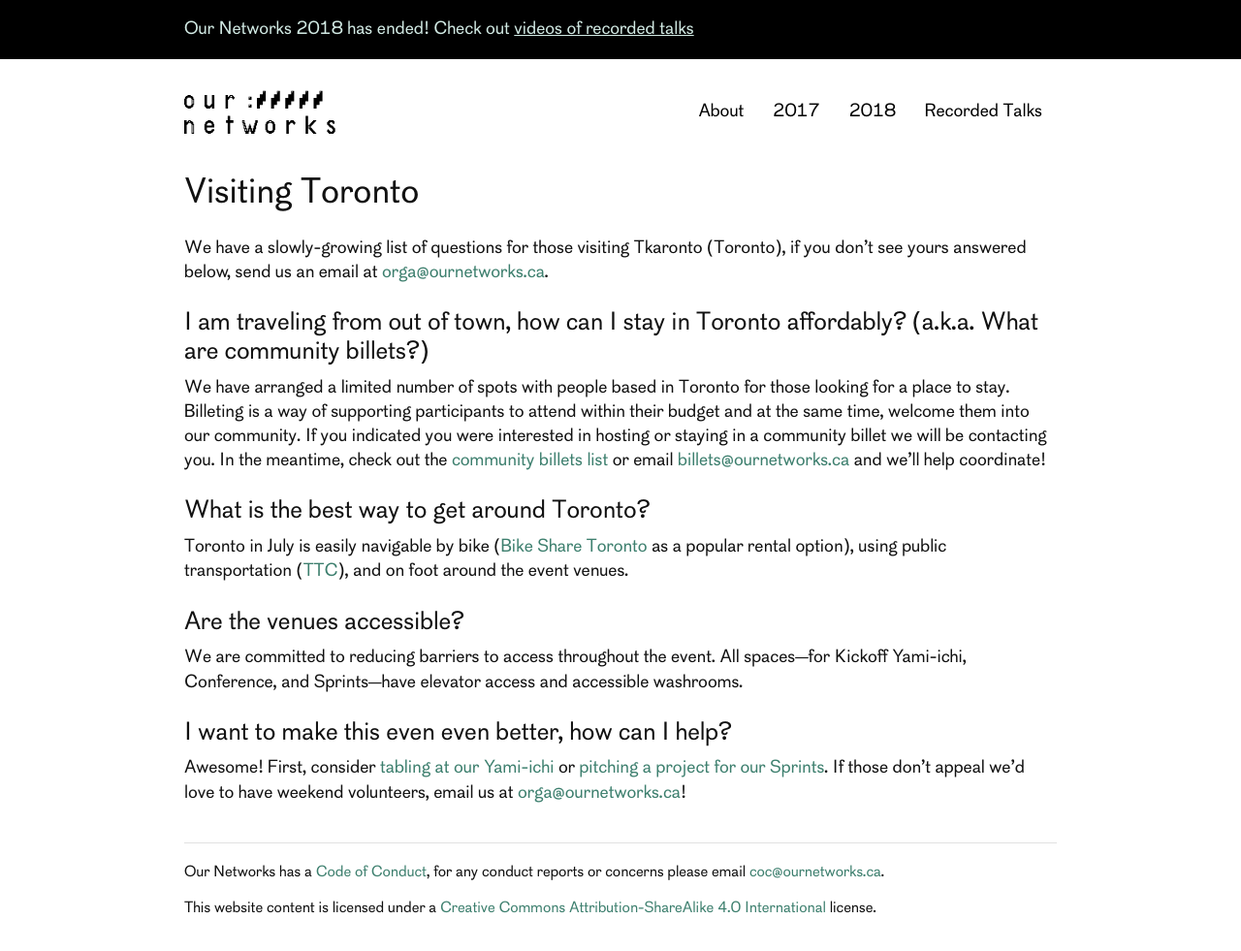
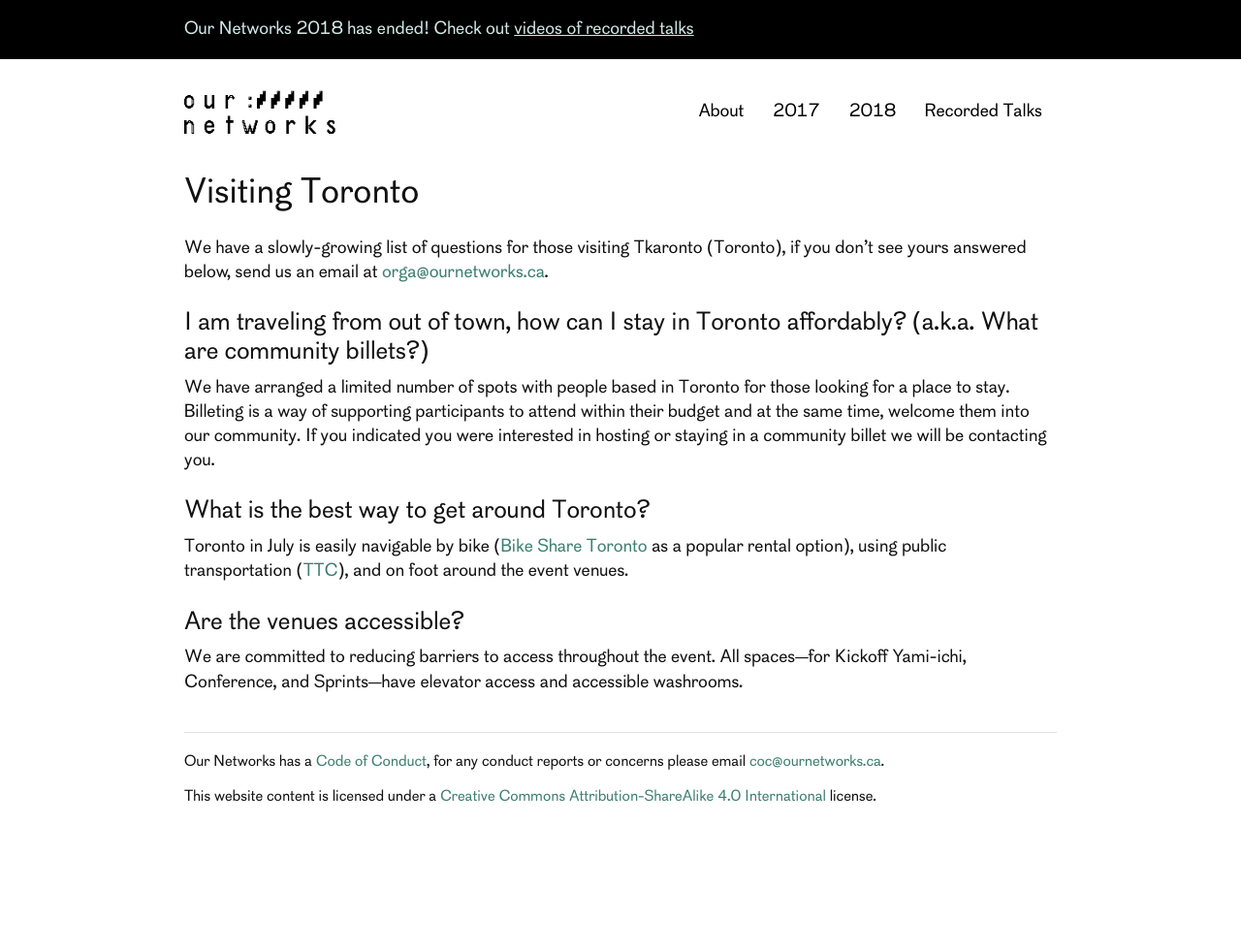
Before and after one commit to ournetworks/ournetworks.ca, a Jekyll site: the page built from visiting.md, in a window 1280 px wide and 1009 px high. Shown: the top 981 px of the window at 97% size. Built offline with Jekyll 4.4.1, drawn with Linux system fonts in a browser that asks for light colours.

```diff
--- a/visiting.md
+++ b/visiting.md
@@ -9,7 +8,7 @@
 
 ### I am traveling from out of town, how can I stay in Toronto affordably? (a.k.a. What are community billets?)
 
-We have arranged a limited number of spots with people based in Toronto for those looking for a place to stay.  Billeting is a way of supporting participants to attend within their budget and at the same time, welcome them into our community. If you indicated you were interested in hosting or staying in a community billet we will be contacting you. In the meantime, check out the [community billets list](https://ethercalc.org/4ub40nmpo1pp) or email [billets@ournetworks.ca](mailto:billets@ournetworks.ca) and we'll help coordinate!
+We have arranged a limited number of spots with people based in Toronto for those looking for a place to stay. Billeting is a way of supporting participants to attend within their budget and at the same time, welcome them into our community. If you indicated you were interested in hosting or staying in a community billet we will be contacting you.
 
 ### What is the best way to get around Toronto?
 
@@ -18,7 +17,3 @@
 ### Are the venues accessible?
 
 We are committed to reducing barriers to access throughout the event. All spaces—for Kickoff Yami-ichi, Conference, and Sprints—have elevator access and accessible washrooms.
-
-### I want to make this even even better, how can I help?
-
-Awesome! First, consider [tabling at our Yami-ichi](/yami-ichi/) or [pitching a project for our Sprints](/sprints/). If those don't appeal we'd love to have weekend volunteers, email us at [{{ site.email }}](mailto:{{ site.email }})!
```
Also changed, not shown: other parts of visiting.md (+0 -1 lines).
